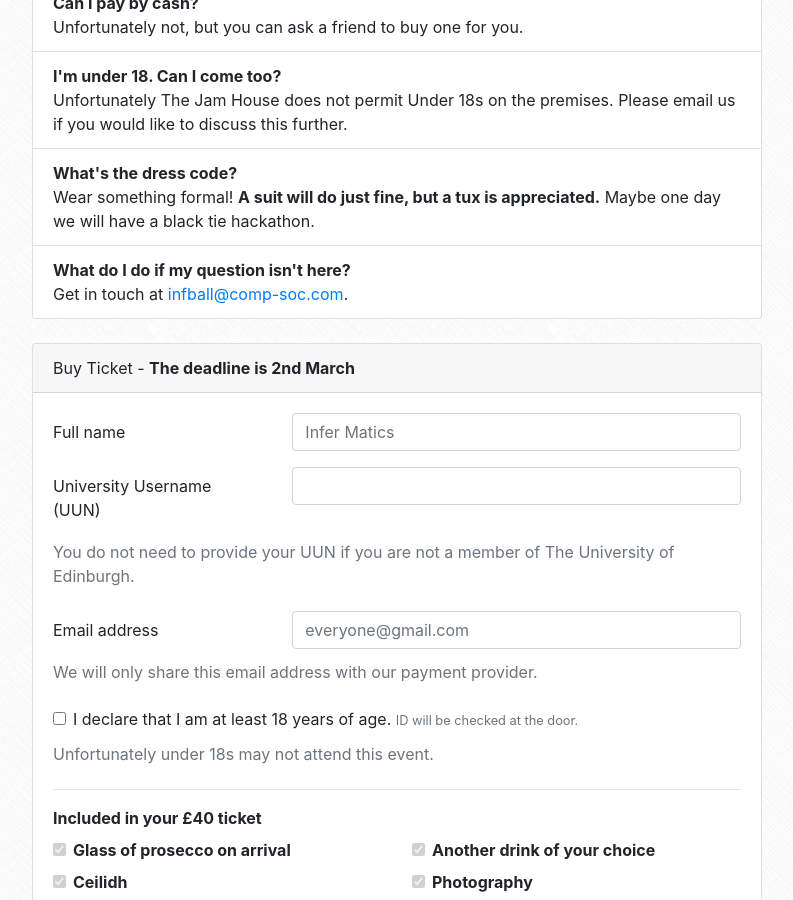
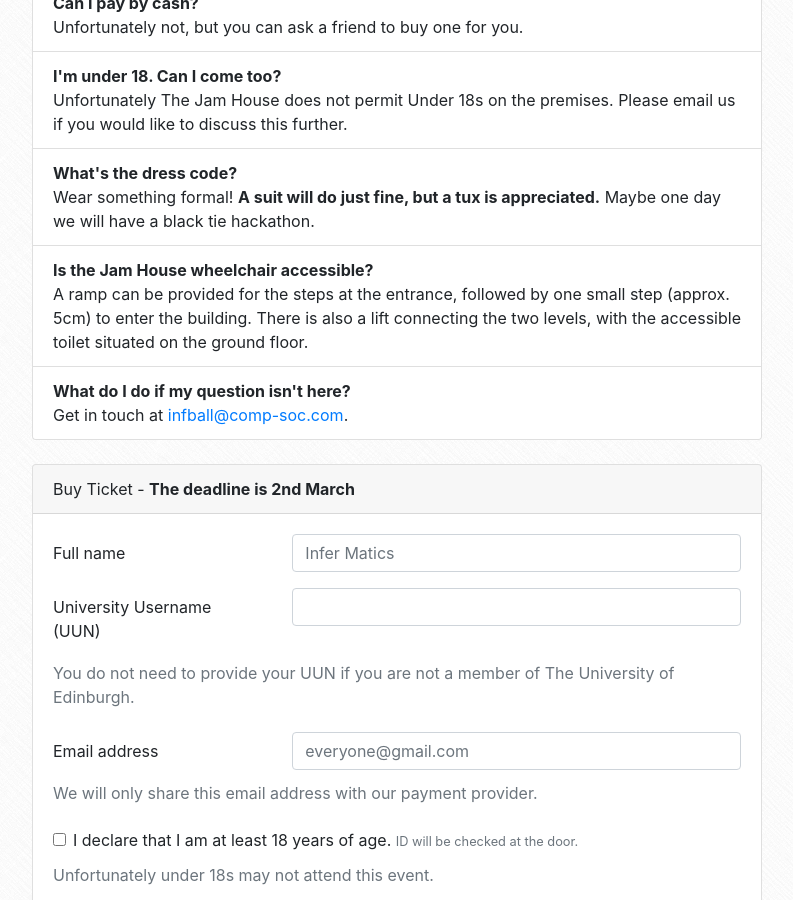
Before and after one commit to compsoc-edinburgh/website, a Jekyll site: the page built from _pages/infball.html, in a window 1280 px wide and 900 px high, scrolled down 865 px. Shown: the whole window, without its empty margins (243-1036 px from the left). Built offline with Jekyll 4.4.1, drawn with Linux system fonts in a browser that asks for light colours; nearby versions of some CDN libraries.

Commit message:
add accessibility notice

```diff
--- a/_pages/infball.html
+++ b/_pages/infball.html
@@ -50,6 +50,12 @@ has_include: true
                     <strong>What's the dress code?</strong>
                     <div>
                         Wear something formal! <strong>A suit will do just fine, but a tux is appreciated.</strong> Maybe one day we will have a black tie hackathon.
+                    </div>
+                </li>
+                <li class="list-group-item">
+                    <strong>Is the Jam House wheelchair accessible?</strong>
+                    <div>
+                        A ramp can be provided for the steps at the entrance, followed by one small step (approx. 5cm) to enter the building. There is also a lift connecting the two levels, with the accessible toilet situated on the ground floor.
                     </div>
                 </li>
                 <li class="list-group-item">
```
